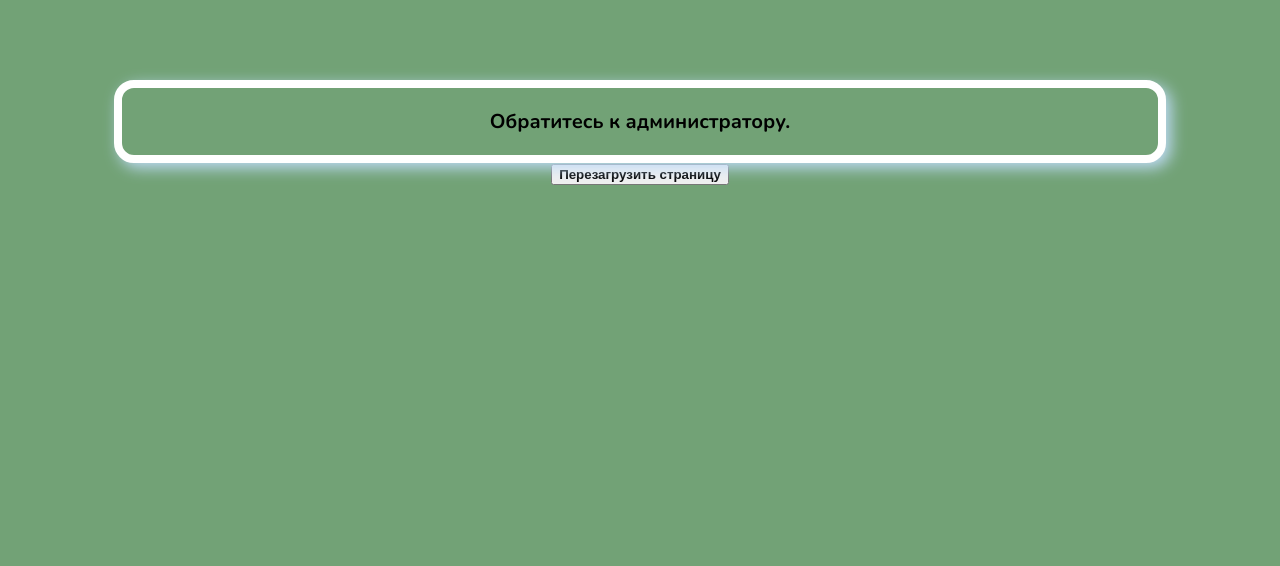
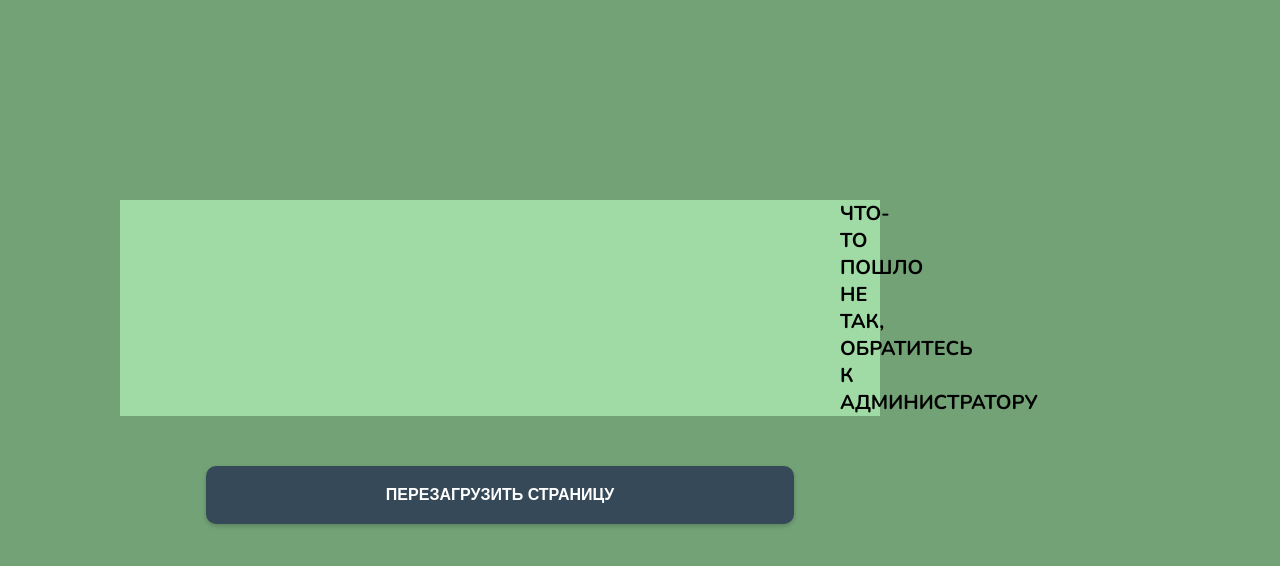
Before and after one commit to very-sad-doggo/MedVeiws, a Django app: template observer/WebApp/templates/errors.html in a window 1280 px wide. Shown: the top 566 px of the page. Run offline with Django 4.2, Linux system fonts and the light colour scheme; the template is opened without the code that fills it, so the values that code supplies are empty.

Commit message:
New error page, new query for select departments

```diff
--- a/observer/WebApp/forms.py
+++ b/observer/WebApp/forms.py
@@ -16,7 +16,7 @@ def converting(x):
 class DeptChoose(forms.Form):
     """ Represent drop-down list of departments name from KIS DB on the starting page. """
     # Create object that contains all departments from KIS DB and create list generator
-    depts = SelectAnswer(query_text='SELECT name FROM mm.dept d').selecting()
+    depts = SelectAnswer(query_text='SELECT d.name FROM mm.dept d WHERE d.bed_cnt NOTNULL AND d.end_dt ISNULL').selecting()
     # Call exception and redirect to page with its text
     if type(depts) is str:
         pass
--- /dev/null
+++ b/observer/WebApp/static/css/errors.css
@@ -0,0 +1,68 @@
+@font-face {
+    font-family: 'nbold';
+    src: url('Nunito-Bold.ttf');
+    font-size: 50px;
+    font-weight: 300;
+    font-style: normal;
+    font-display: swap;
+}
+
+body {
+    font-family: 'nbold', sans-serif;
+    background-color: #72A276;
+    position: center;
+    text-align: center;
+    margin-top: 200px;
+    margin-left: 120px;
+    margin-right: 25pc;
+    text-transform: uppercase;
+    font-size: 20px;
+
+}
+
+.center-top-text {
+    position: relative;
+    background-color:#a0daa4;
+}
+
+.comm_button {
+    position:relative;
+    text-align: center;
+    margin-top: 30px;
+    font-family: 'nbold',sans-serif;
+    padding: 20px 180px; /* Adjust padding to control button size */
+    background-color: rgb(54, 73, 88); /* Background color */
+    color: white; /* Text color */
+    font-family: 'nmed',sans-serif;
+    text-transform: uppercase;
+    border: none; /* Remove button border */
+    border-radius: 10px; /* Rounded corners */
+    font-size: 16px; /* Font size */
+    clip-path:ellipse()(100% 0, 90% 50%, 100% 100%, 10% 100%, 0% 50%, 10% 0%);
+    cursor: pointer; /* Cursor style on hover */
+    transition: 0.9s;
+    /* Optional: Add a box shadow for depth */
+    box-shadow: 0 2px 4px rgba(0, 0, 0, 0.2);
+}
+.comm_button:hover
+{
+    text-align: center;
+    background-color: #022B3A;
+    font-family: 'nmed',sans-serif;
+    letter-spacing: 4px;
+    font-weight: 300;
+    font-size: 16px;
+    clip-path:ellipse(90% 0, 100% 50%, 90% 100%, 0% 100%, 10% 50%, 0% 0%);
+}
+
+.center-top-text p {
+    text-align: center;
+    margin-left: 45pc;
+    margin-top: 10pc;
+    margin-right: 45pc;
+    font-family: 'nbold',sans-serif;
+    font-weight: 300;
+    font-size: 20px;
+
+
+}
--- a/observer/WebApp/templates/dept_name.html
+++ b/observer/WebApp/templates/dept_name.html
@@ -8,6 +8,9 @@
     <link rel="shortcut icon" type="image/png" href="{% static 'favicon.ico' %}">
     <title>Department choice</title>
 </head>
+<div>
+    <img src="GKB_D_logo!_gor.png" alt="22222">
+</div>
 <body>
         <p class="center-top-text">Выберите ваше отделение</p>
     <div class="container">
--- a/observer/WebApp/templates/errors.html
+++ b/observer/WebApp/templates/errors.html
@@ -2,7 +2,7 @@
 <html lang="ru">
 <head>
     {% load static %}
-    <link rel="stylesheet" type="text/css" href="{% static 'index.css' %}">
+    <link rel="stylesheet" type="text/css" href="{% static 'errors.css' %}">
     <meta charset="UTF-8">
     <meta name="viewport" content="width=device-width, initial-scale=1.0">
     <link rel="shortcut icon" type="image/png" href="{% static 'favicon.ico' %}">
@@ -10,9 +10,12 @@
 </head>
 <body>
     <div class="container">
-        <p class="center-top-text">{{ error_text }} Обратитесь к администратору.</p>
+        <p class="center-top-text">{{ error_text }}
+            <div class="center-top-text">
+                <p> Что-то пошло не так, обратитесь к Администратору</p>
+            </div>
     <form action="{% url 'dept' %}" method="GET">
-		<button type="submit" id="gt"> <b>Перезагрузить страницу</b> </button>
+		<button type="submit" class="comm_button" id="gt"> <b>Перезагрузить страницу</b> </button>
 	</form>
     </div>
 </body>
--- a/observer/kisdb_connecting/operations.py
+++ b/observer/kisdb_connecting/operations.py
@@ -56,7 +56,7 @@ class SelectAnswer:
                     try:
                         connection = psycopg2.connect(database=conn_data.db,
                                                       host=conn_data.host,
-                                                    #   port=5431,
+                                                      #port =5431,
                                                       port=conn_data.port,
                                                       user=conn_data.user,
                                                       password=conn_data.password)
@@ -94,7 +94,7 @@ class ReadyReportHTML:
         elif type(self.db_data) is list and len(self.db_data) != 0:
             row_values = len(self.db_data[0])
             rows_number = len(self.db_data)
-            headers_names = ['Врач', 'Номер ИБ', 'Пациент', 'Назначение',
+            headers_names = ['Назначил', 'Номер ИБ', 'Пациент', 'Назначение',
                              'Дата создания', 'Назначено на дату', 'Статус']
             # List of lists of data separated and grouped inside
             data_lists = [list(map(lambda x: x[i], self.db_data)) for i in range(row_values)]
```
Also changed, not shown: observer/WebApp/static/css/index.css (line endings or trailing spaces), observer/WebApp/static/css/r_tpyes_choice.css (deleted), observer/WebApp/templates/GKB_D_logo!_gor.png (renamed from observer/WebApp/static/images/GKB_D_logo!_gor.png).
